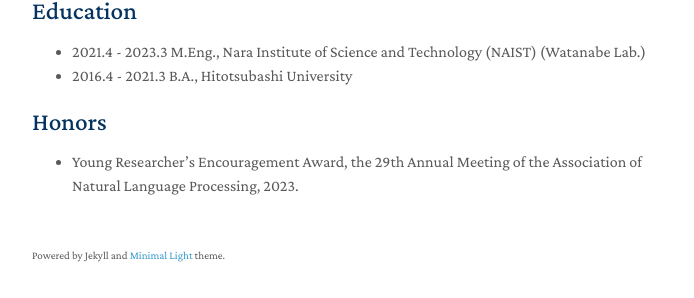
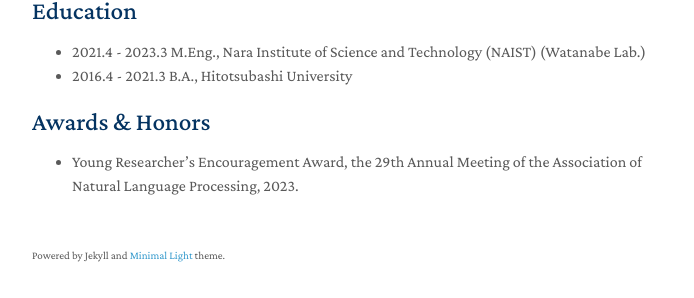
Before and after one commit to AkiraKawabata/AkiraKawabata.github.io, a Jekyll site: the page built from index.md, in a window 1280 px wide and 1168 px high, cut to the strip 507-1133 px from the top of the window. Shown: the part 325-623 px from the top of the strip, without its empty margins (438-1132 px from the left). Built offline with Jekyll 4.4.1, drawn with Linux system fonts in a browser that asks for light colours; a style sheet for code colours, icons or effects is not loaded; our own code applies the rules of GitHub Pages for plain Markdown files.

Commit message:
updated honors section title

```diff
--- a/index.md
+++ b/index.md
@@ -27,5 +27,5 @@ Research Engineer at The Asahi Shimbun Company.
 - 2021.4 - 2023.3 M.Eng., Nara Institute of Science and Technology (NAIST) (Watanabe Lab.)
 - 2016.4 - 2021.3 B.A., Hitotsubashi University
 
-## Honors
+## Awards & Honors
 - Young Researcher's Encouragement Award, the 29th Annual Meeting of the Association of Natural Language Processing, 2023.
```
